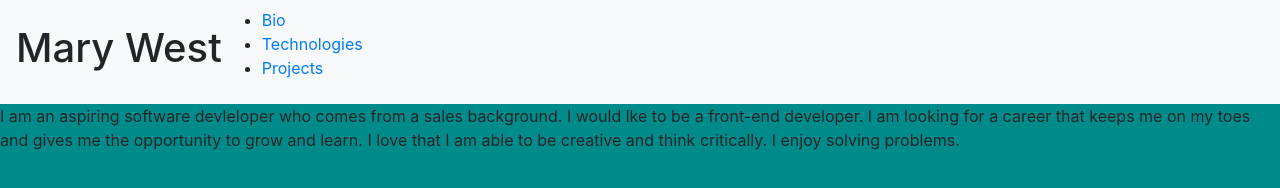
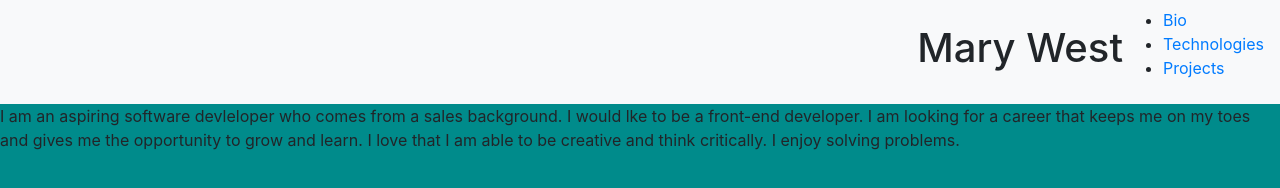
Before and after one commit to westmary48/personal-bio-site, a plain HTML site: page index.html in a window 1280 px wide. Drawn offline with nearby package versions, Linux system fonts and the light colour scheme.

Commit message:
added styling

```diff
--- a/index.html
+++ b/index.html
@@ -11,11 +11,11 @@
 
 <body>
   <!-- Navigation -->
-  <nav class="navbar navbar-expand-lg navbar-light bg-light">
+  <nav class="navbar navbar-expand-lg navbar-light bg-light justify-content-end">
     <!-- TODO: Insert some sort of H1-H6 with your name here -->
-    <h1>Mary West</h1>
+    <h1 class = "title">Mary West</h1>
     <ul id="navLinks">
-      <li><a id="navToBio"href="#bioPage">Bio</a></li>
+      <li><a id="navToBio"href="#bioPage" >Bio</a></li>
       <li><a id="navToTechnologies"href="#technologiesPage">Technologies</a></li>
       <li><a id="navToProjects"href="#projectsPage">Projects</a></li>
     </ul>
@@ -29,6 +29,7 @@
         I am looking for a career that keeps me on my toes and gives me the opportunity to grow and learn. I love
         that I am able to be creative and think critically. I enjoy solving problems.
     </p>
+    <img src="IMG_3911.PNG" alt="">
   </div>
   <div class="fullPage hideStuff" id="technologiesPage">
     <!-- TODO: Start an UL of all of the tools and technologies you've started learning so far. (You'll beef this page up later). -->
--- a/main.css
+++ b/main.css
@@ -11,3 +11,13 @@ background-color: antiquewhite;
 .hideStuff {
     display: none;
 }
+
+#navToBio {
+    margin-right: 15%;
+    padding: 60px 50px 0px 0px;
+}
+
+.title {
+    display: flex;
+    justify-content: flex-start;
+}
```
